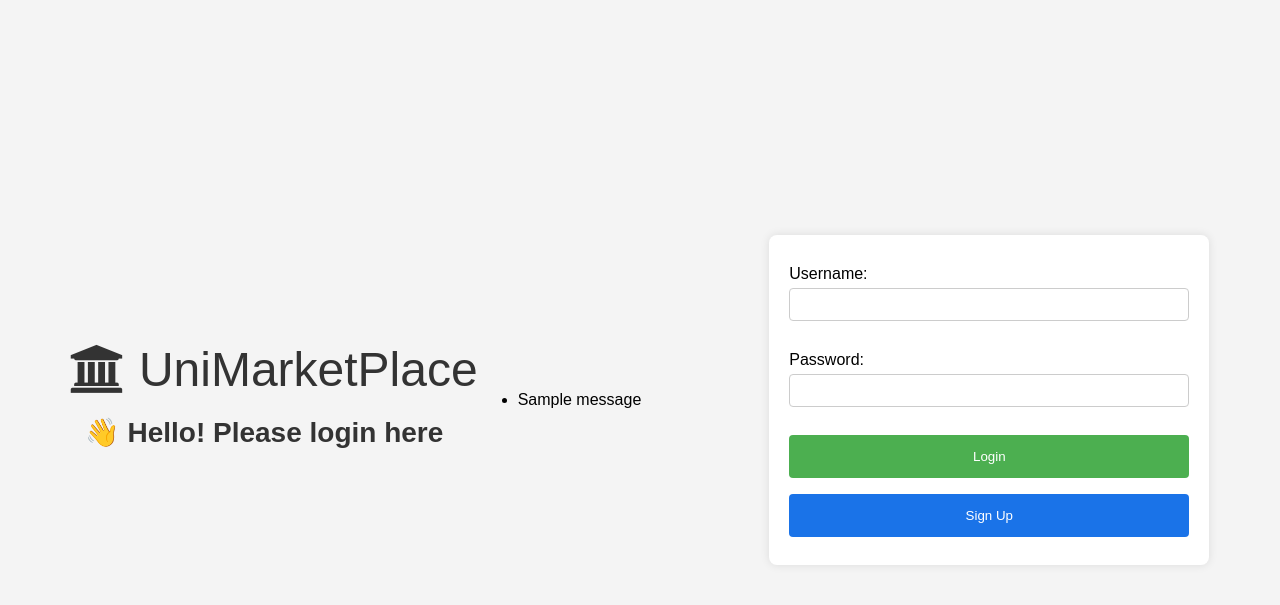
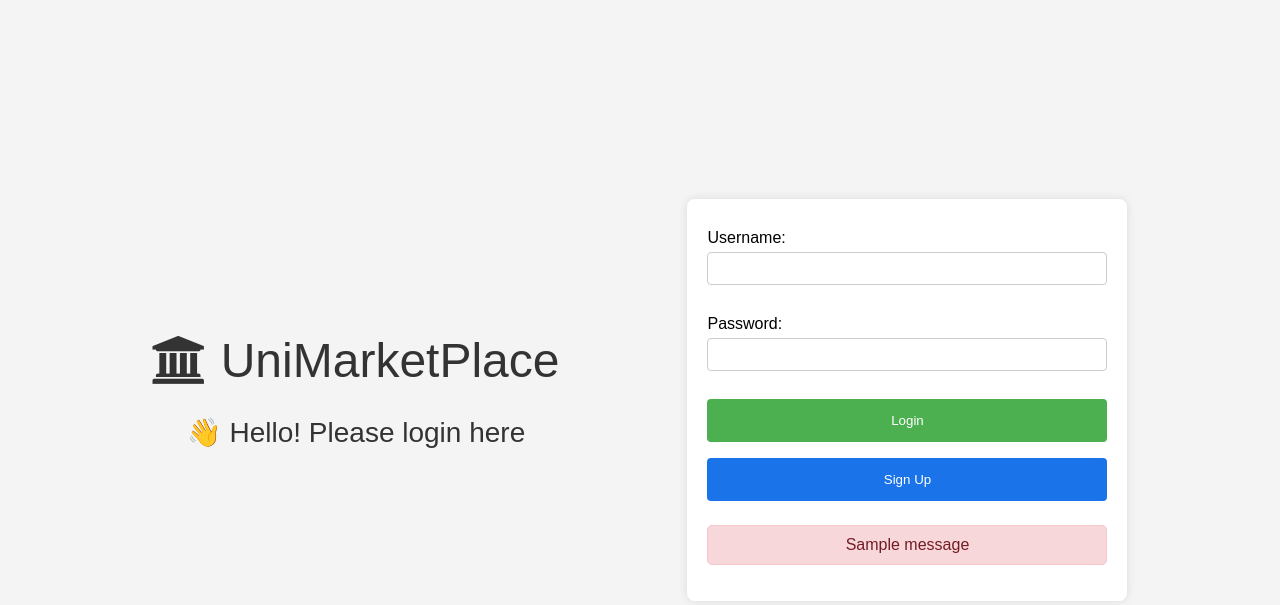
Before and after one commit to kukr/UniMarket-Place, a Flask app: page /login in a window 1280 px wide. Shown: the top 605 px of the page. Run offline with Flask 2, Linux system fonts and the light colour scheme; one stand-in notice (Sample message) is shown; parts of the project's set-up code (start-up, migrations or seed data) failed here and were passed over.

Commit message:
Updagin login ui

```diff
--- a/app.py
+++ b/app.py
@@ -73,26 +73,32 @@ def signup():
         username = StringField('Username', validators=[DataRequired()])
         password = PasswordField('Password', validators=[DataRequired()])
         submit = SubmitField('Signup')
-
+    try:
     # Get the form data
-    form = SignupForm()
-    if form.validate_on_submit():
-        username = form.username.data
-        password = form.password.data
-        # get .edu from email
-        email = username.split('@')[1]
-        if not email.endswith('.edu'):
-            flash('Please use an .edu email address.', 'danger')
-            return redirect(url_for('signup'))
-        # Create the user
-        try:
-            user = auth.create_user_with_email_and_password(username, password)
-            flash('You have been signed up.', 'success')
-            return redirect(url_for('login'))
-        except:
-            flash('Invalid username or password.', 'danger')
-            return redirect(url_for('signup'))
-    return render_template('signup.html', form=form)
+        form = SignupForm()
+        if form.validate_on_submit():
+            username = form.username.data
+            password = form.password.data
+            # get .edu from email
+            if '@' not in username:
+                flash('Please enter a valid email address.', 'danger')
+                return redirect(url_for('signup'))
+            email = username.split('@')[1]
+            if not email.endswith('.edu'):
+                flash('Please use an .edu email address.', 'danger')
+                return redirect(url_for('signup'))
+            # Create the user
+            try:
+                user = auth.create_user_with_email_and_password(username, password)
+                flash('You have been signed up.', 'success')
+                return redirect(url_for('login'))
+            except:
+                flash('Invalid username or password.', 'danger')
+                return redirect(url_for('signup'))
+        return render_template('signup.html', form=form)
+    except Exception as e:
+        flash('Invalid username or password.', 'danger')
+        return redirect(url_for('signup'))
 
 @app.route('/login', methods=['GET', 'POST'])
 def login():
--- a/templates/login.html
+++ b/templates/login.html
@@ -6,6 +6,28 @@
     <link rel="stylesheet" href="{{ url_for('static', filename='css/style.css') }}">
     <link rel="stylesheet" href="https://cdnjs.cloudflare.com/ajax/libs/font-awesome/4.7.0/css/font-awesome.min.css">
     <style>
+    .message {
+        /* margin: 0 auto; */
+        display: block;
+        width: 100%;
+        text-align: center;
+    }
+
+
+        ul {
+        list-style-type: none;
+        padding: 0;
+    }
+
+    li {
+        background-color: #f8d7da; /* Light red background */
+        color: #721c24; /* Dark red text */
+        border: 1px solid #f5c6cb; /* Slightly lighter red border */
+        padding: 10px;
+        margin-bottom: 10px;
+        border-radius: 5px;
+        text-align: center;
+    }
     .title {
         text-align: center;
         font-size: 48px;
@@ -13,7 +35,7 @@
         margin-top: 30px;
         margin-bottom: 20px;
         }
-    .title h1 {
+    .title p {
         font-size: 28px;
         }
     </style>
@@ -22,17 +44,9 @@
 <body>
     <div class="title">
         <i class="fa fa-university"></i> UniMarketPlace
-        <h1 class="page_title">👋 Hello! Please login here</h1>
+        <p>👋 Hello! Please login here<p>
     </div>
-    {% with messages = get_flashed_messages() %}
-    {% if messages %}
-    <ul>
-        {% for message in messages %}
-        <li>{{ message }}</li>
-        {% endfor %}
-    </ul>
-    {% endif %}
-    {% endwith %}
+
     <form method="POST">
         {{ form.hidden_tag() }}
         <label for="username">Username:</label>
@@ -43,6 +57,20 @@
         <br>
         {{ form.submit }}
         <input type="button" value="Sign Up" onclick="location.href='/signup'">
+            <!-- Flash Messages Section -->
+    <div class="message">
+        {% with messages = get_flashed_messages() %}
+        {% if messages %}
+        <ul>
+            {% for message in messages %}
+            <li>{{ message }}</li>
+            {% endfor %}
+        </ul>
+        {% endif %}
+        {% endwith %}
+    </div>
     </form>
+
+
 </body>
 </html>
```
Also changed, not shown: templates/signup.html (+33 -11 lines).
